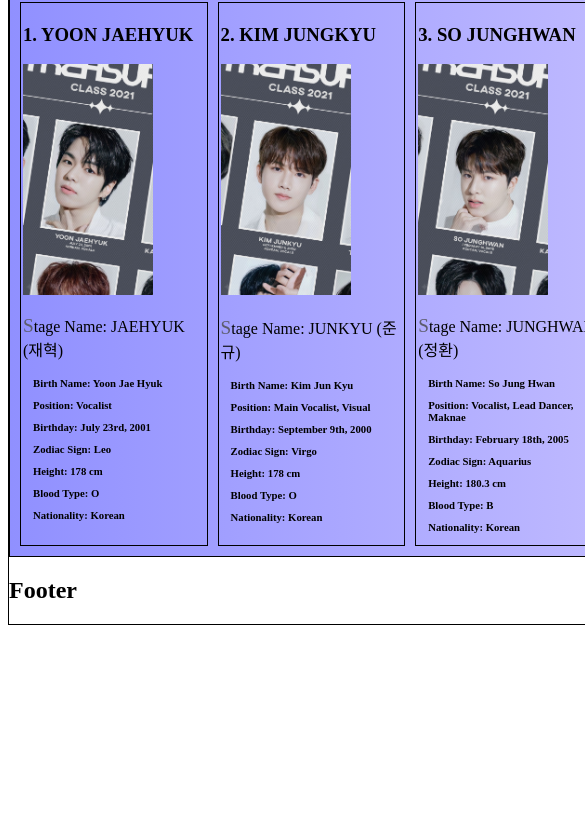
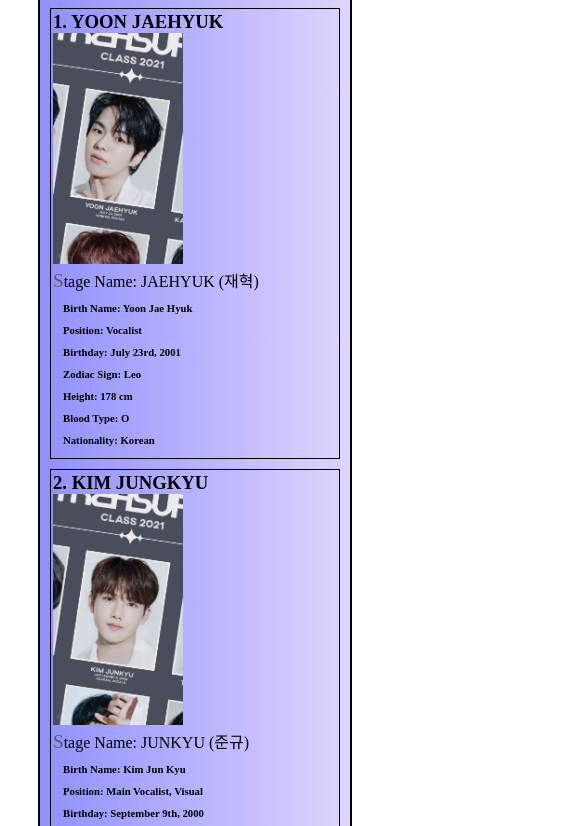
Before and after one commit to ArimbyTabhita/html-css, a plain HTML site: page index.html in a window 390 px wide. Shown: the part 166-992 px from the top of the page, 585 px wide, since content can reach past the window. Before the commit the page ends 844 px from the top, so only its background shows below. Drawn offline with Linux system fonts and the light colour scheme.

Commit message:
Versi 2.10
Responsive CSS

```diff
--- a/index.html
+++ b/index.html
@@ -7,7 +7,7 @@
     <link rel="stylesheet" href="style.css">
 </head>
 <body>
-    <div class="wadah border">
+    <div class="wadah border tempat">
         <nav>
             <ul>
                 <a href="#satu"><li class="display border">Who's Jaehyuk?</li></a>
@@ -20,9 +20,9 @@
            <p style="font-size:x-small;">T5 Unit Treasure From YG ENT.</p>
         </nav>
         <section>
-            <article class="border hori warnaa">
+            <article class="border hori warnaa respon">
 
-                <div class="card border ratain" id="satu">
+                <div class="card border ratain lebar" id="satu">
                 <h3>1. YOON JAEHYUK</h3>
                 <img src="img/TREASURE JAEHYUK YEARBOOK PROFILE.jpg" alt="JAEHYUK">
                 <P>Stage Name: JAEHYUK (재혁)</P>
@@ -35,7 +35,7 @@
                 <h6>Nationality: Korean</h6>
             </div>
 
-                <div class="card border ratain" id="dua">
+                <div class="card border ratain lebar" id="dua">
                     <h3>2. KIM JUNGKYU</h3>
                     <img src="img/TREASURE JUNKYU YEARBOOK PROFILE.jpg" alt="Jungkyu">
                     <p>Stage Name: JUNKYU (준규)</p>
@@ -48,7 +48,7 @@
                     <h6>Nationality: Korean</h6>
                 </div>
 
-                <div class="card border ratain" id="tiga">
+                <div class="card border ratain lebar" id="tiga">
                     <h3>3. SO JUNGHWAN</h3>
                     <img src="img/TREASURE JUNGHWAN YEARBOOK PROFILE.jpg" alt="Junghwan">
                     <P>Stage Name: JUNGHWAN (정환)</P>
@@ -61,7 +61,7 @@
                     <h6>Nationality: Korean</h6>
                 </div>
 
-                <div class="card border ratain" id="empat">
+                <div class="card border ratain lebar" id="empat">
                     <h3>4. PARK JIHOON</h3>
                     <img src="img/TREASURE JIHOON YEARBOOK PROFILE.jpg" alt="Jihoon">
                     <p>Stage Name: Jihoon (지훈)</p>
@@ -73,7 +73,7 @@
                     <h6>Blood Type: B</h6>
                     <h6>Nationality: Korean</h6>
                 </div>
-                <div class="card border ratain" id="lima">
+                <div class="card border ratain lebar" id="lima">
                     <h3>5. KIM DOYOUNG</h3>
                     <img src="img/TREASURE DOYOUNG YEARBOOK PROFILE.jpg" alt="Doyoung">
                     <p>Stage Name: DOYOUNG (도영)</p>
--- a/style.css
+++ b/style.css
@@ -43,3 +43,20 @@ img{
 .ratain{
     text-align: left;
 }
+
+@media only screen and (max-width: 500px) {
+    *{
+        margin: 0px;
+        padding: 0px;
+    }
+    .tempat{
+        width: 80%;
+    }
+    .lebar{
+        width: 100%;
+    }
+    .respon{
+        display: flex;
+        flex-direction: column;
+    }
+  }
```
